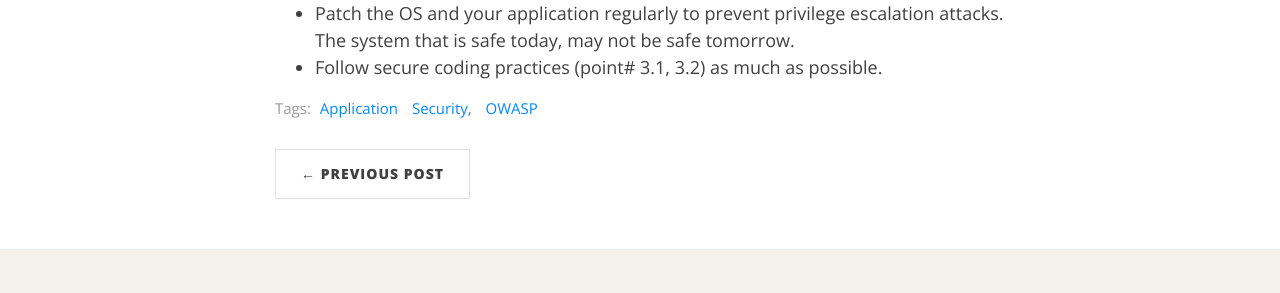
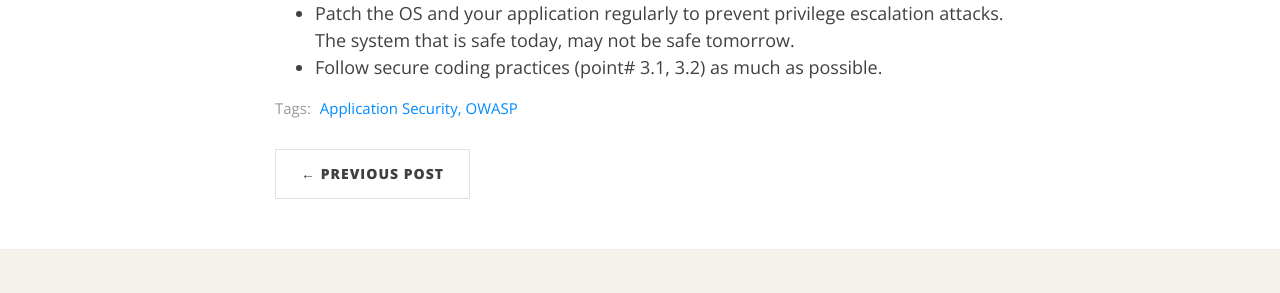
Before and after one commit to commentedout/commentedout.github.io, a Jekyll site: the page built from _posts/2020-11-21-sensitive-data-crash-dump.md, in a window 1280 px wide and 900 px high, scrolled down 1647 px. Shown: the part 474-767 px from the top of the window. Built offline with Jekyll 4.4.1, drawn with Linux system fonts in a browser that asks for light colours.

```diff
--- a/_posts/2020-11-21-sensitive-data-crash-dump.md
+++ b/_posts/2020-11-21-sensitive-data-crash-dump.md
@@ -2,7 +2,7 @@
 layout: post
 title: Sensitive data showing up in Crash Dump
 subtitle: 'How to prevent memory leak and secure your application'
-tags: 'Application Security, OWASP'
+tags: ['Application Security, OWASP']
 
 ---
 
```
